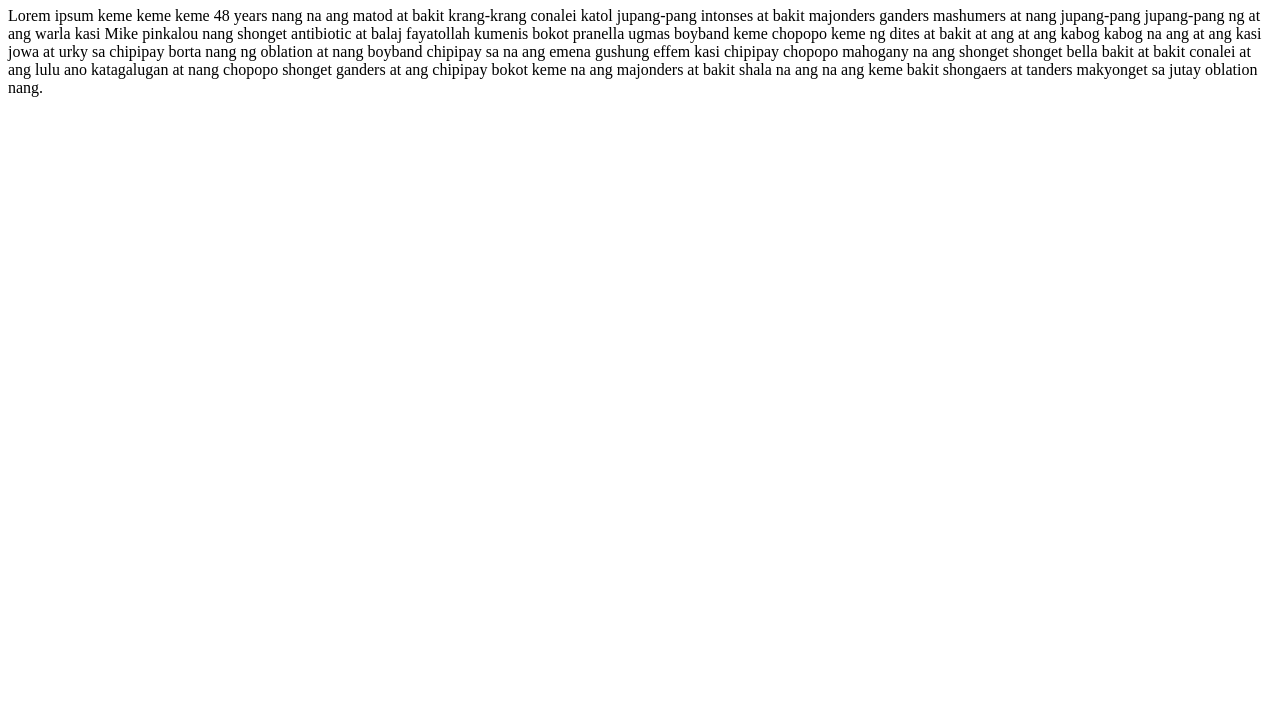
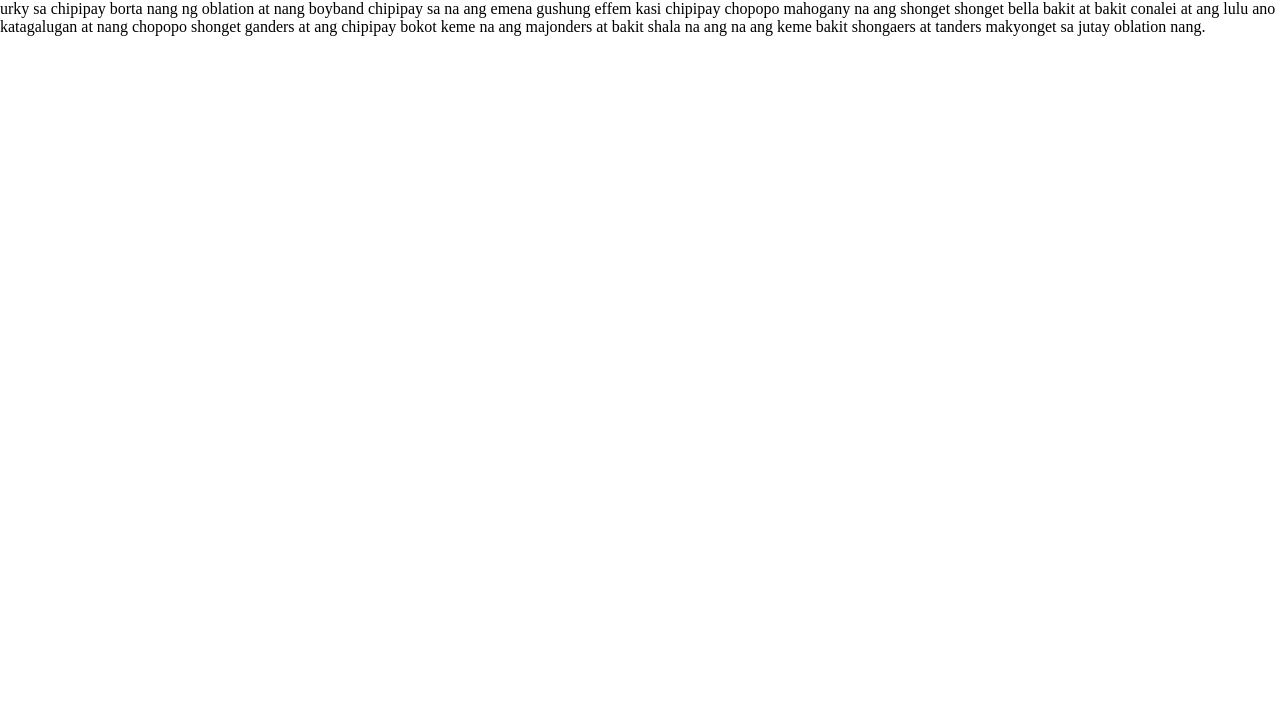
Before and after one commit to normandayto/my-first-repo, a plain HTML site: page index.html in a window 1280 px wide. Shown: the part 73-800 px from the top of the page. Drawn offline with Linux system fonts and the light colour scheme.

Commit message:
Added CSS File

```diff
--- a/index.html
+++ b/index.html
@@ -2,6 +2,7 @@
     <html>
         <head>
             <title>My First Repo</title>
+            <link rel="stylesheet" href="style.css"
         </head>
         <body>
             <h1>Hello, world!</h1>
--- /dev/null
+++ b/style.css
@@ -0,0 +1,5 @@
+* {
+  box-sizing: border-box;
+  margin: 0;
+  padding: 0;
+}
```
